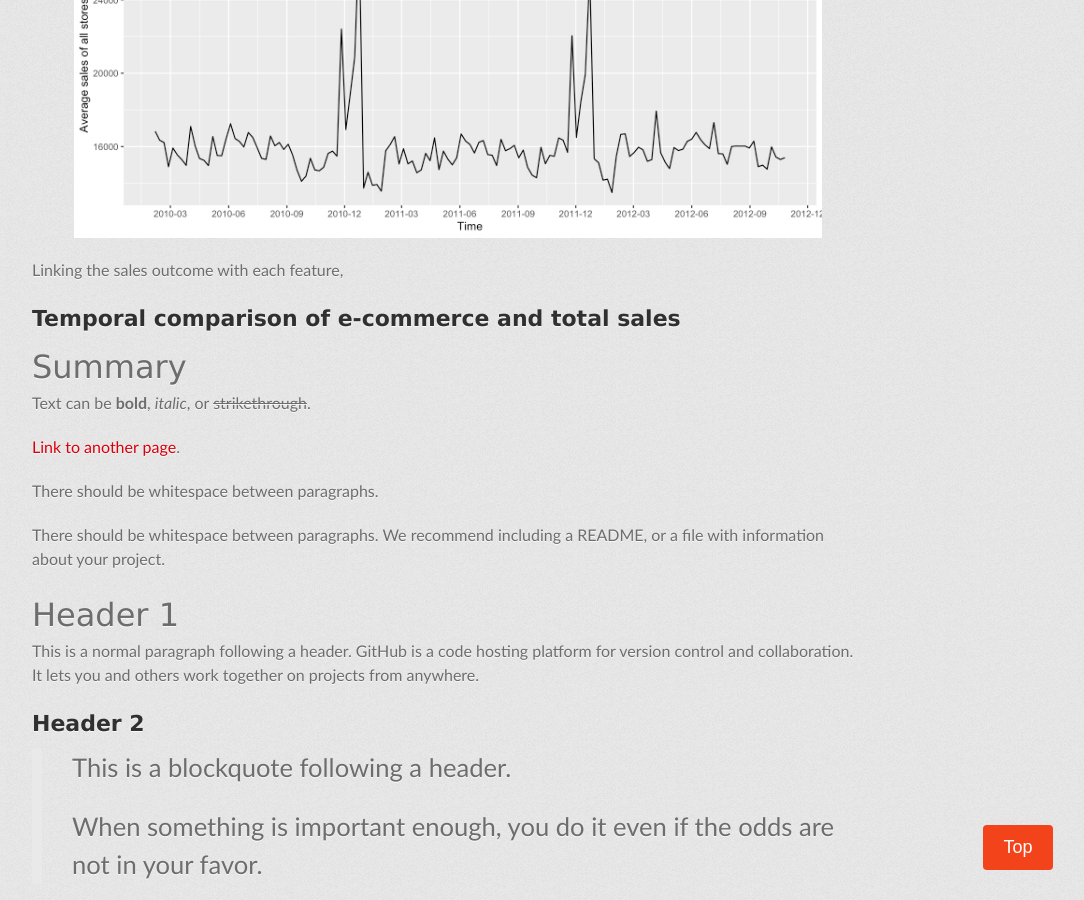
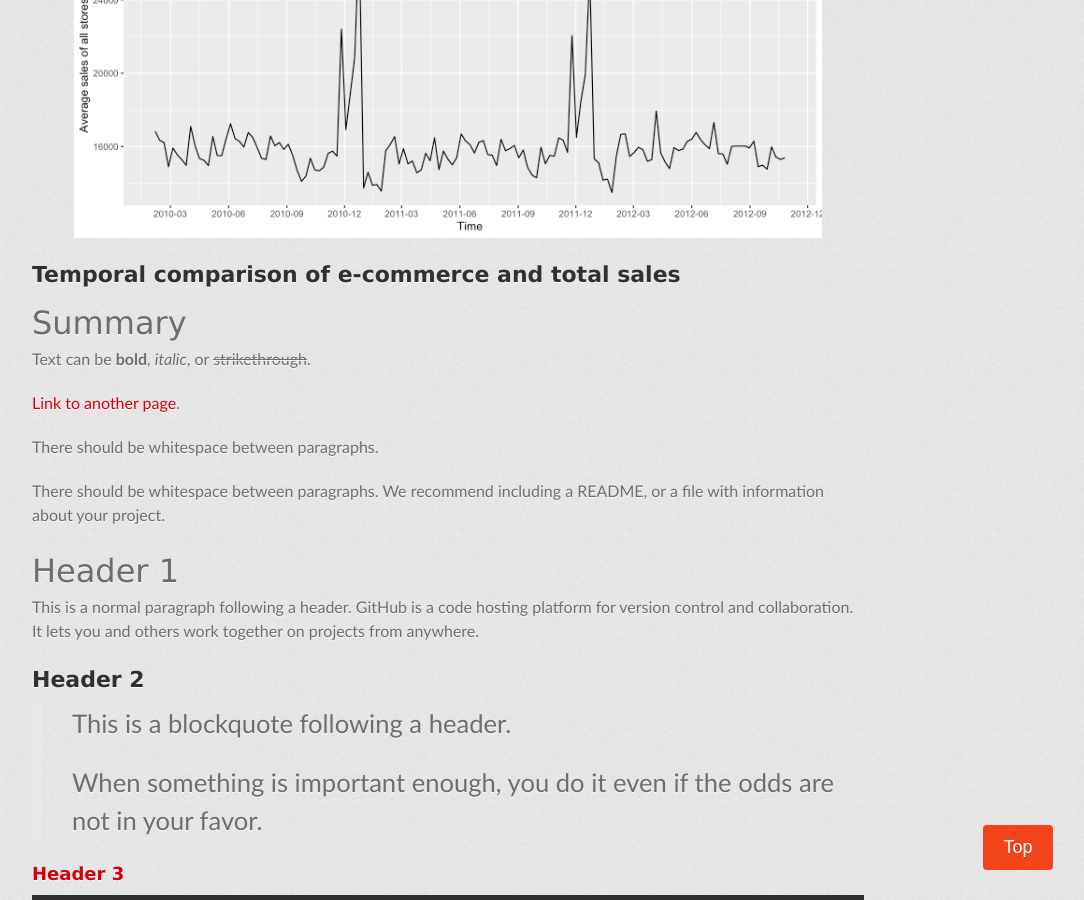
Before and after one commit to churchillcui/ads_retail, a Jekyll site: the page built from index.md, in a window 1280 px wide and 900 px high, scrolled down 3351 px. Shown: the whole window, without its empty margins (192-1276 px from the left). Built offline with Jekyll 4.4.1, drawn with Linux system fonts in a browser that asks for light colours; some web fonts are replaced.

Commit message:
Update index.md

```diff
--- a/index.md
+++ b/index.md
@@ -58,7 +58,7 @@ One important feature of Walmart weekly sales is that two peaks occurred at the
 
 <img src="images/sales_temporal.jpeg" alt="average sales over time" class = "ct" width = "90%">
 
-Linking the sales outcome with each feature,
+
 
 
 
```
